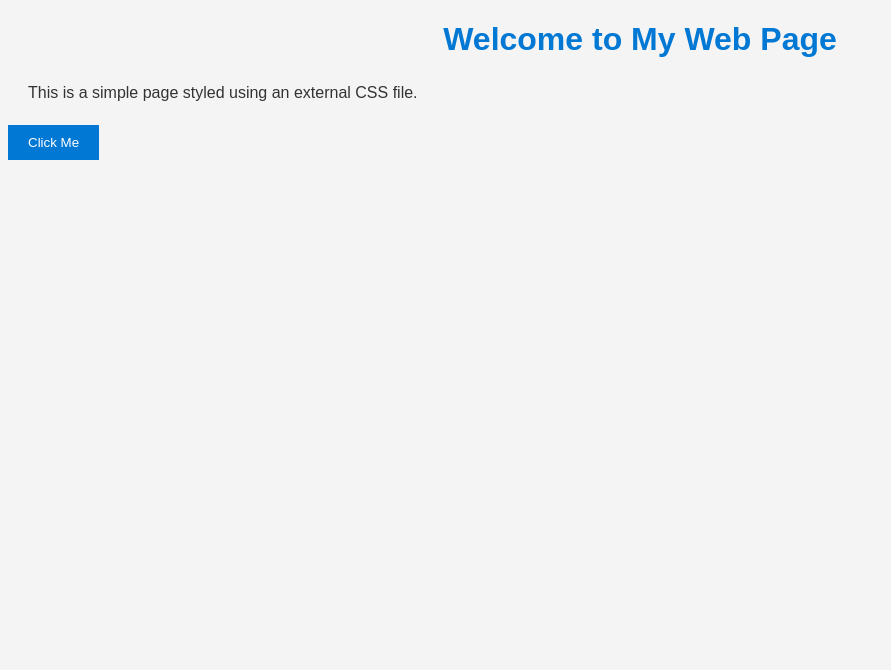
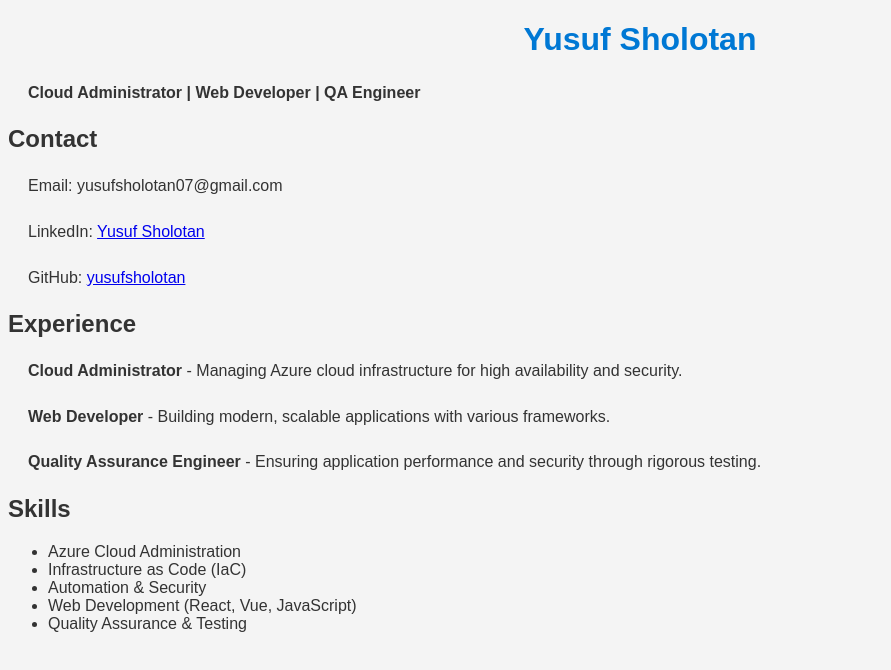
Before and after one commit to yusufsholotan/The-Cloud-Resume-Challenge, a plain HTML site: page index.html in a window 1280 px wide. Shown: the whole page, without its empty margins (0-891 px from the left). Drawn offline with Linux system fonts and the light colour scheme.

Commit message:
Update webpage structure on .html file

```diff
--- a/index.html
+++ b/index.html
@@ -7,8 +7,36 @@
     <title>Document</title>
 </head>
 <body>
-    <h1>Welcome to My Web Page</h1>
-    <p>This is a simple page styled using an external CSS file.</p>
-    <button>Click Me</button>
+    <div class="container">
+        <header>
+            <h1>Yusuf Sholotan</h1>
+            <p><strong>Cloud Administrator | Web Developer | QA Engineer</strong></p>
+        </header>
+
+        <div class="section">
+            <h2>Contact</h2>
+            <p>Email: yusufsholotan07@gmail.com</p>
+            <p>LinkedIn: <a href="https://www.linkedin.com/in/yusuf-sholotan-963696338/" target="_blank">Yusuf Sholotan</a></p>
+            <p>GitHub: <a href="https://github.com/yusufsholotan" target="_blank">yusufsholotan</a></p>
+        </div>
+
+        <div class="section">
+            <h2>Experience</h2>
+            <p><strong>Cloud Administrator</strong> - Managing Azure cloud infrastructure for high availability and security.</p>
+            <p><strong>Web Developer</strong> - Building modern, scalable applications with various frameworks.</p>
+            <p><strong>Quality Assurance Engineer</strong> - Ensuring application performance and security through rigorous testing.</p>
+        </div>
+
+        <div class="section">
+            <h2>Skills</h2>
+            <ul>
+                <li>Azure Cloud Administration</li>
+                <li>Infrastructure as Code (IaC)</li>
+                <li>Automation & Security</li>
+                <li>Web Development (React, Vue, JavaScript)</li>
+                <li>Quality Assurance & Testing</li>
+            </ul>
+        </div>
+    </div>
 </body>
 </html>
```
